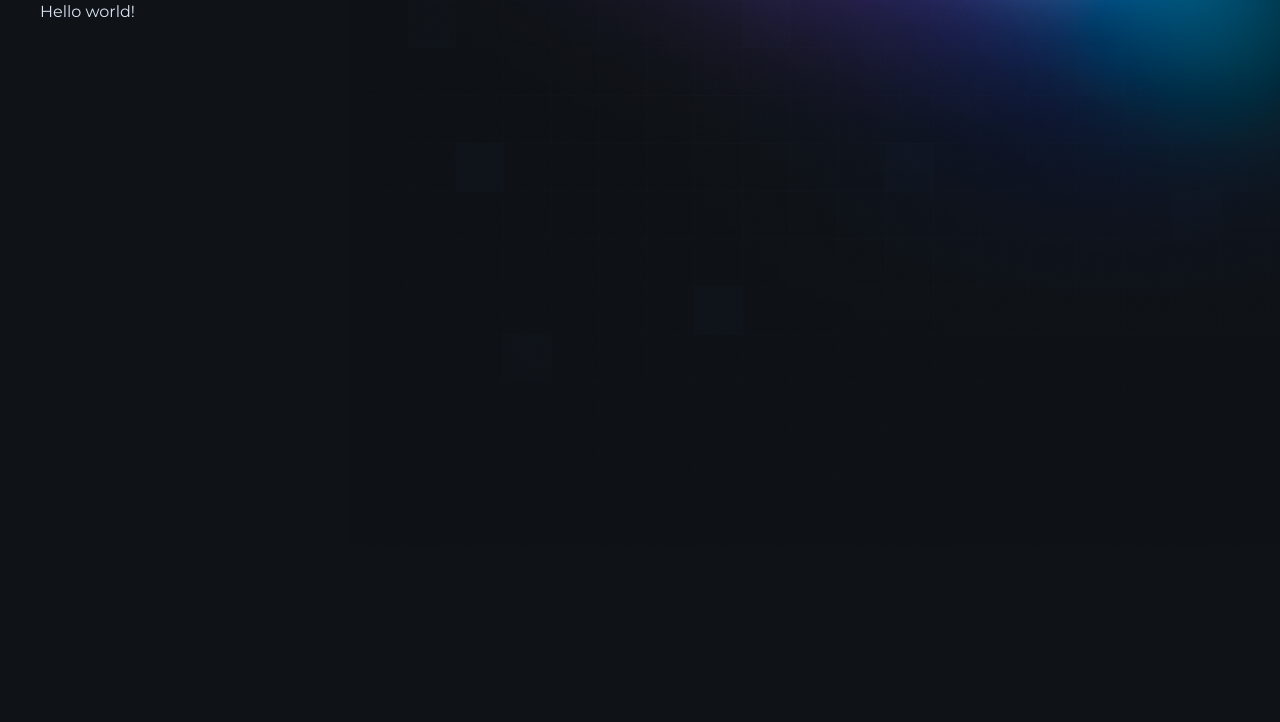
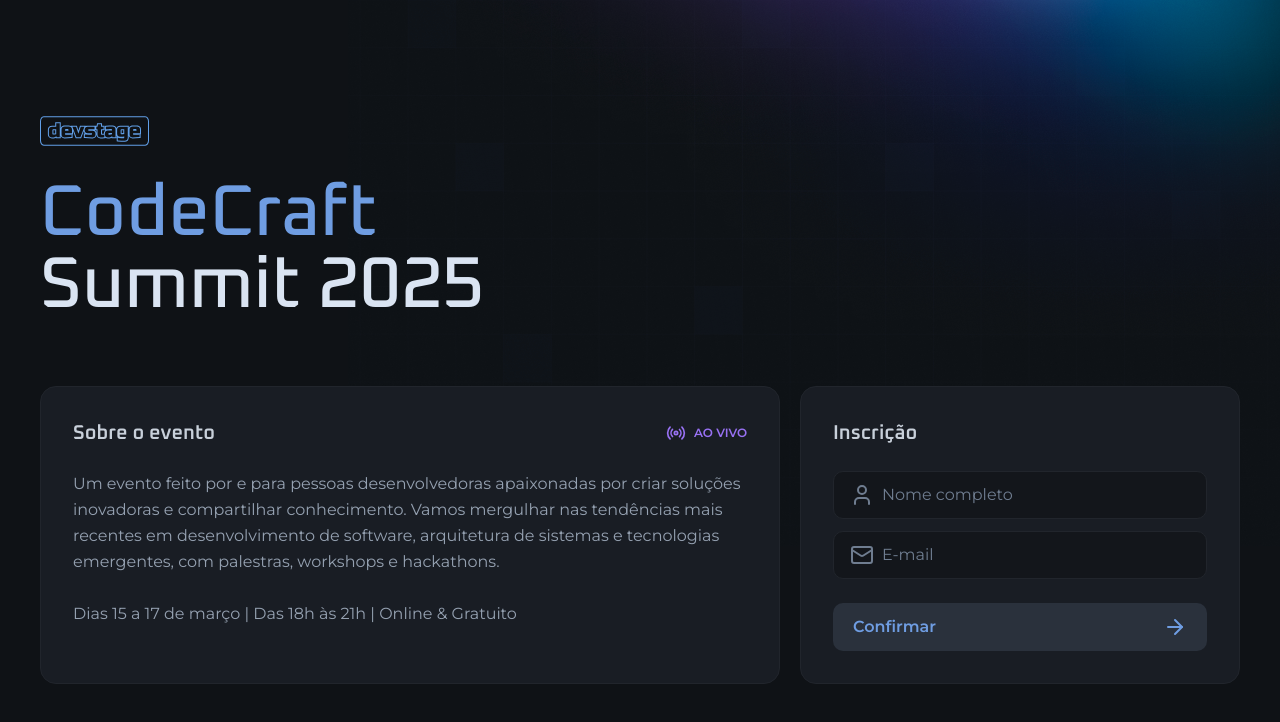
Before and after one commit to josiassantos15/event-react-next, a Next.js app: page / in a window 1280 px wide. Shown: the top 722 px of the page. Built offline with nearby package versions, Linux system fonts and the light colour scheme.

Commit message:
feat: Updating pages

```diff
--- /dev/null
+++ b/src/app/(home)/page.tsx
@@ -0,0 +1,44 @@
+import { Radio } from 'lucide-react'
+import Image from 'next/image'
+import logo from '../../assets/logo.svg'
+import { SubscriptionForm } from './subscription-form'
+
+export default function Home() {
+  return (
+    <div className="min-h-dvh flex flex-col justify-center gap-16">
+      <div className="flex flex-col gap-8 items-center md:items-start">
+        <Image src={logo} alt="devstage" width={108.5} height={30} />
+
+        <h1 className="text-4xl text-center leading-none font-heading font-medium flex flex-col md:text-7xl md:text-left">
+          <span className="text-blue">CodeCraft</span> Summit 2025
+        </h1>
+      </div>
+
+      <div className="flex gap-5 items-stretch flex-col md:flex-row">
+        <div className="flex-1 bg-gray-700 border border-gray-600 rounded-2xl p-8 space-y-6">
+          <div className="flex items-center justify-between">
+            <h2 className="font-heading font-semibold text-gray-200 text-xl">
+              Sobre o evento
+            </h2>
+            <span className="flex items-center gap-2 text-purple font-semibold text-xs">
+              <Radio className="size-5" />
+              AO VIVO
+            </span>
+          </div>
+          <p className="text-gray-300 leading-relaxed text-sm md:text-base">
+            Um evento feito por e para pessoas desenvolvedoras apaixonadas por
+            criar soluções inovadoras e compartilhar conhecimento. Vamos
+            mergulhar nas tendências mais recentes em desenvolvimento de
+            software, arquitetura de sistemas e tecnologias emergentes, com
+            palestras, workshops e hackathons.
+            <br />
+            <br />
+            Dias 15 a 17 de março | Das 18h às 21h | Online & Gratuito
+          </p>
+        </div>
+
+        <SubscriptionForm />
+      </div>
+    </div>
+  )
+}
--- /dev/null
+++ b/src/app/invite/[subscriberId]/page.tsx
@@ -0,0 +1,54 @@
+import Image from 'next/image'
+import logo from '../../../assets/logo.svg'
+
+import { InviteLinkInput } from './invite-link-input'
+import { Ranking } from './ranking'
+import { Stats } from './stats'
+
+interface InvitePageProps {
+  params: Promise<{
+    subscriberId: string
+  }>
+}
+
+export default async function InvitePage(props: InvitePageProps) {
+  const { subscriberId } = await props.params
+
+  const inviteLink = `http://localhost:3333/invites/${subscriberId}`
+
+  return (
+    <div className="min-h-dvh flex items-center justify-between gap-16 flex-col md:flex-row">
+      <div className="flex flex-col gap-10 w-full max-w-[550px]">
+        <Image src={logo} alt="devstage" className="h-[30px] w-[108.5px]" />
+
+        <div className="space-y-2">
+          <h1 className="text-4xl font-semibold font-heading text-gray-100 leading-none">
+            Inscrição confirmada!
+          </h1>
+          <p className="text-gray-300">
+            Para entrar no evento, acesse o link enviado para seu e-mail.
+          </p>
+        </div>
+
+        <div className="space-y-6">
+          <div className="space-y-3">
+            <h2 className="text-gray-200 text-xl font-heading font-semibold leading-none">
+              Indique e ganhe
+            </h2>
+            <p className="text-gray-300">
+              Convide mais pessoas para o evento e concorra a prêmios
+              exclusivos! É só compartilhar o link abaixo e acompanhar as
+              inscrições:
+            </p>
+          </div>
+        </div>
+
+        <InviteLinkInput inviteLink={inviteLink} />
+
+        <Stats subscriberId={subscriberId} />
+      </div>
+
+      <Ranking />
+    </div>
+  )
+}
--- a/src/app/page.tsx
+++ /dev/null
@@ -1,7 +0,0 @@
-export default function Home() {
-  return (
-    <main>
-      <div>Hello world!</div>
-    </main>
-  );
-}
```
